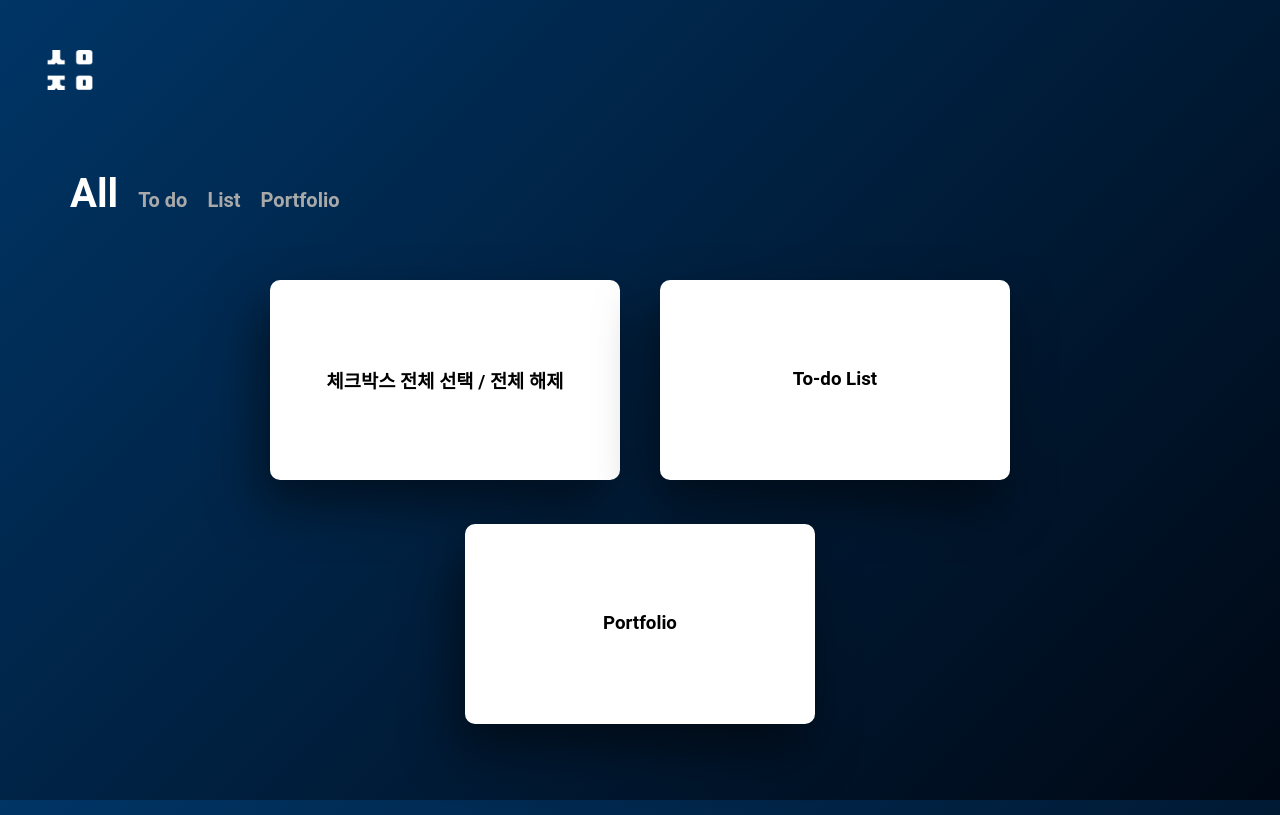
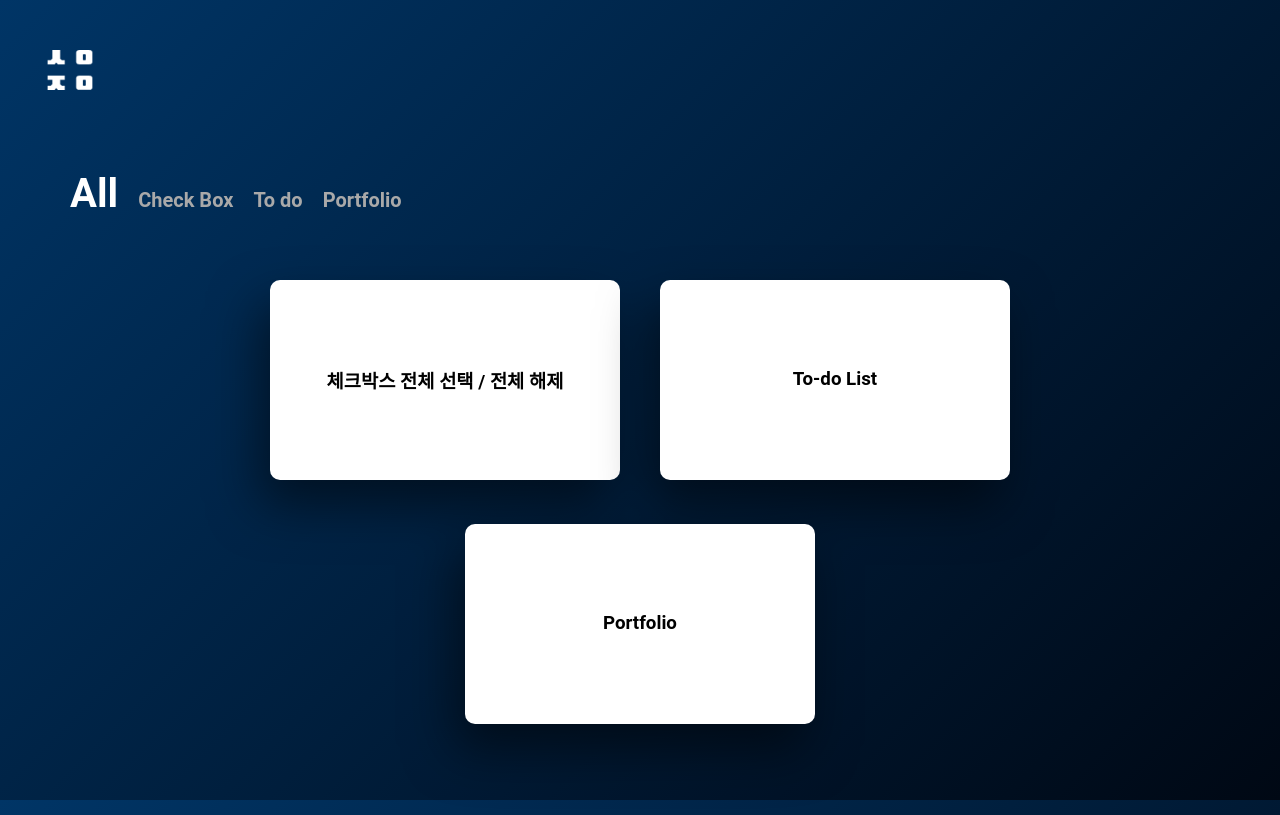
Before and after one commit to wlsdhr0831/wlsdhr0831, a React app: page /wlsdhr0831/main in a window 1280 px wide. Built offline with nearby package versions, Linux system fonts and the light colour scheme.

Commit message:
fix tab list keyword

```diff
--- a/src/components/home/List.js
+++ b/src/components/home/List.js
@@ -26,12 +26,12 @@ const List = ({ selected }) => {
     {
       id: 1,
       title: '체크박스 전체 선택 / 전체 해제',
-      value: 'todo',
+      value: 'checkbox',
     },
     {
       id: 2,
       title: 'To-do List',
-      value: 'list',
+      value: 'todo',
     },
     {
       id: 4,
--- a/src/layouts/MainList.js
+++ b/src/layouts/MainList.js
@@ -53,12 +53,12 @@ const MainList = () => {
       id: '',
     },
     {
+      value: 'Check Box',
+      id: 'checkbox',
+    },
+    {
       value: 'To do',
       id: 'todo',
-    },
-    {
-      value: 'List',
-      id: 'list',
     },
     {
       value: 'Portfolio',
```
